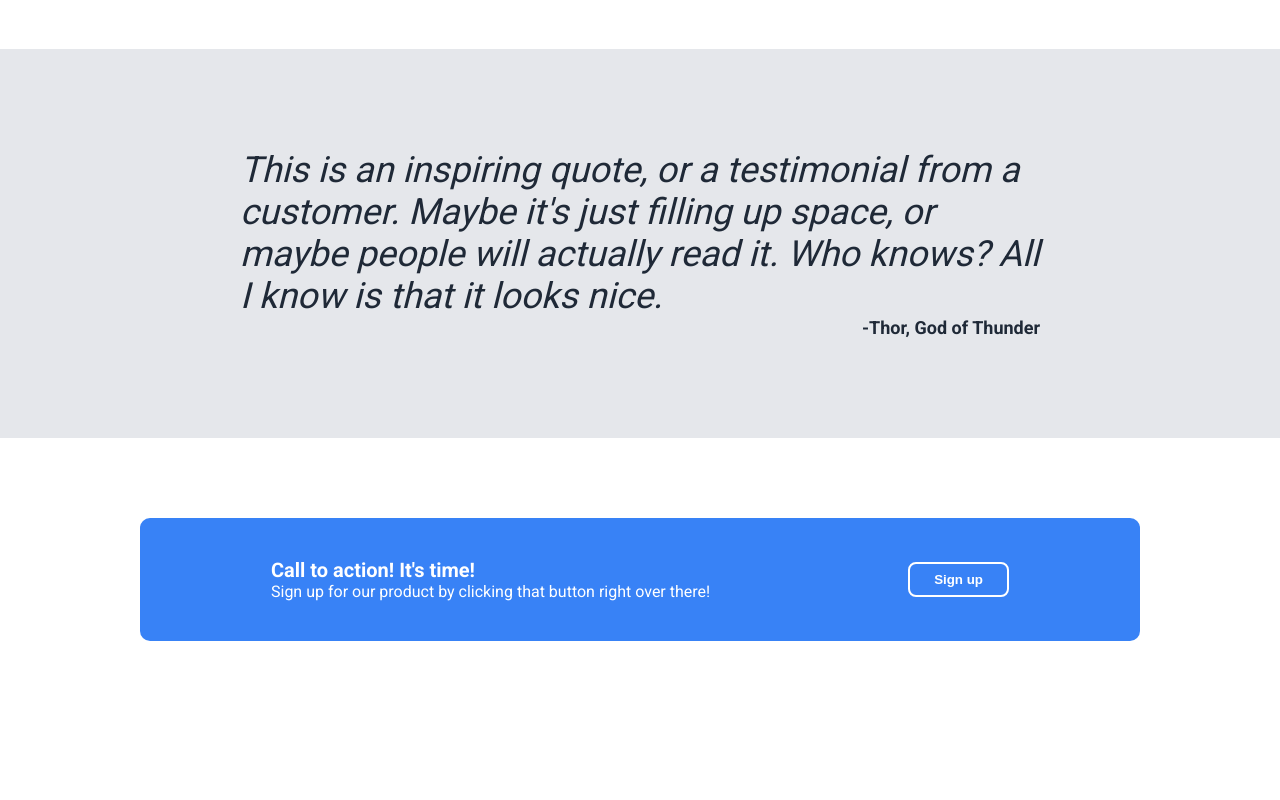
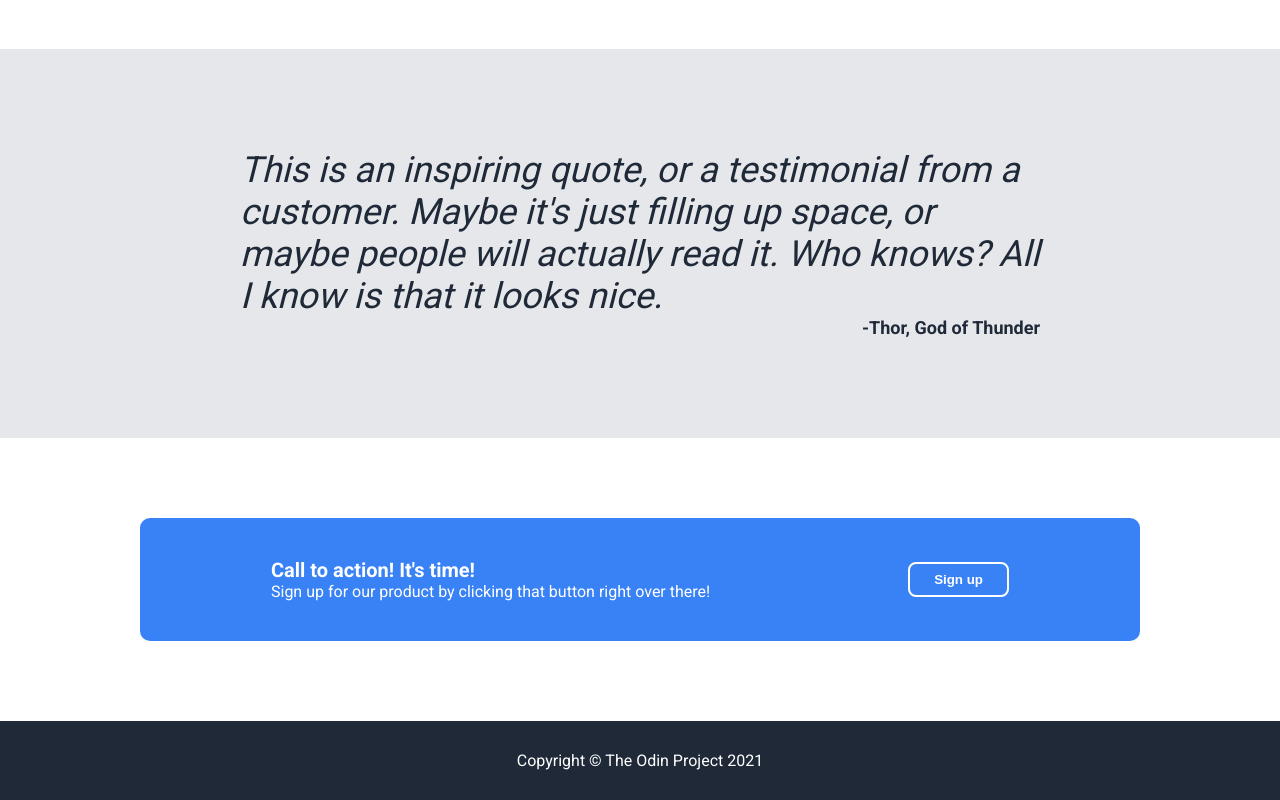
Before and after one commit to mrcdean16/landing-page, a plain HTML site: page index.html in a window 1280 px wide. Shown: the part 745-1545 px from the top of the page. Before the commit the page ends 1466 px from the top, so only its background shows below. Drawn offline with Linux system fonts and the light colour scheme.

Commit message:
Edited files

```diff
--- a/index.html
+++ b/index.html
@@ -74,6 +74,9 @@
             </div>
         </div>
 
+        <div class="footer">
+            Copyright &copy; The Odin Project 2021
+        </div>
 
 
     </div>
--- a/style.css
+++ b/style.css
@@ -10,11 +10,17 @@
     padding: 0;
 }
 
+/* .header,
+.information,
+.quote,
+.action-section,
+.footer {
+    width: 100%;
+} */
+
 
 body {
-  display: flex;
-  flex-direction: column;
-  align-items: center;
+  font-family: Roboto, sans-serif;
   justify-content: flex-start;
   font-family: Roboto, sans-serif;
 }
@@ -217,62 +223,12 @@ button.signup {
     font-weight:bold;
 }
 
-
-/* Modal styles (unrelated but kept for completeness) */
-/*
-.modal {
-  background: white;
-  width: 480px;
-  border-radius: 10px;
-  box-shadow: 2px 4px 16px rgba(0,0,0,.2);
-  display:flex;
-  gap: 16px;
-  padding: 16px;
+.footer {
+    display:flex;
+    align-items:center;
+    justify-content:center;
+    text-align: center;
+    background-color:#1F2937;
+    color: white;
+    padding: 30px;
 }
-
-.icon {
-  color: royalblue;
-  font-size: 26px;
-  font-weight: 700;
-  background: lavender;
-  width: 42px;
-  height: 42px;
-  border-radius: 50%;
-  display: flex;
-  align-items: center;
-  justify-content: center;
-  flex-shrink: 0;
-}
-
-.close-button {
-  background: #eee;
-  border-radius: 50%;
-  color: #888;
-  font-weight: 400;
-  font-size: 16px;
-  height: 24px;
-  width: 24px;
-  display: flex;
-  align-items: center;
-  justify-content: center;
-  border: 1px solid #eee;
-  padding: 0;
-}
-
-button {
-  cursor: pointer;
-  padding: 8px 16px;
-  border-radius: 8px;
-}
-
-button.continue {
-  background: royalblue;
-  border: 1px solid royalblue;
-  color: white;
-}
-
-button.cancel {
-  background: white;
-  border: 1px solid #ddd;
-  color: royalblue;
-} */
```
